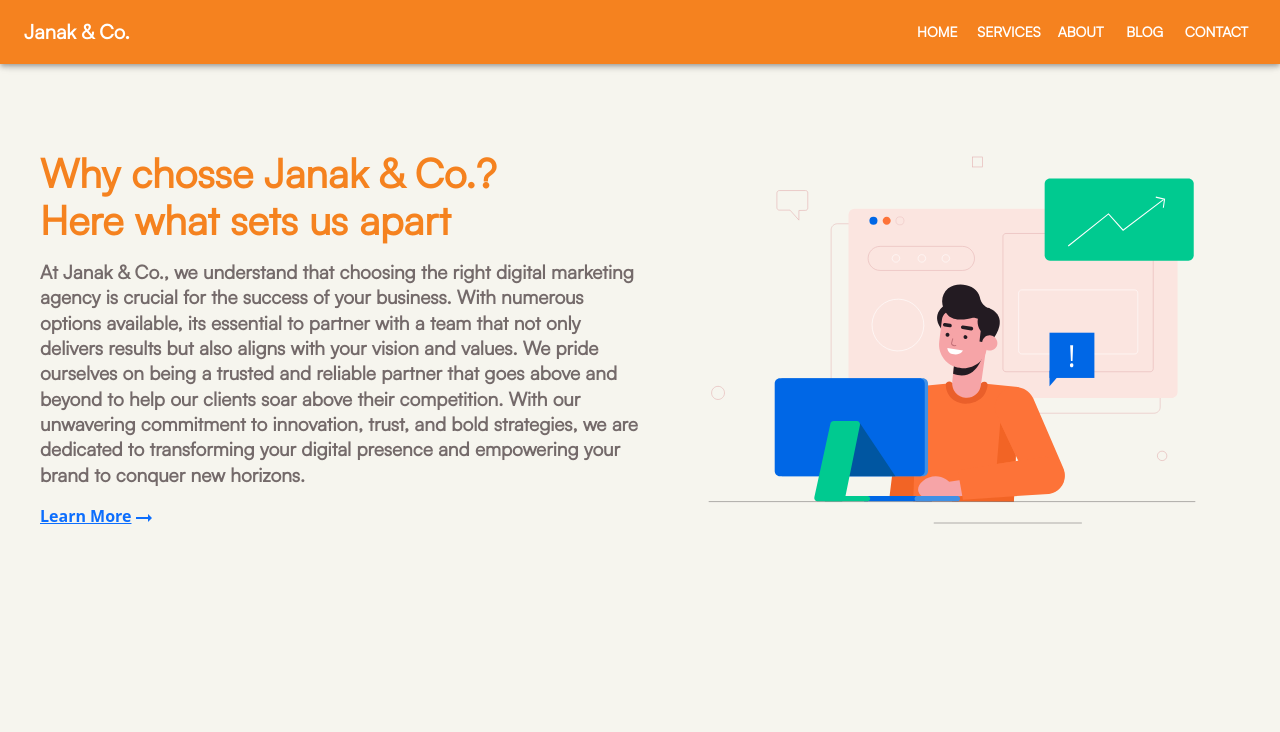
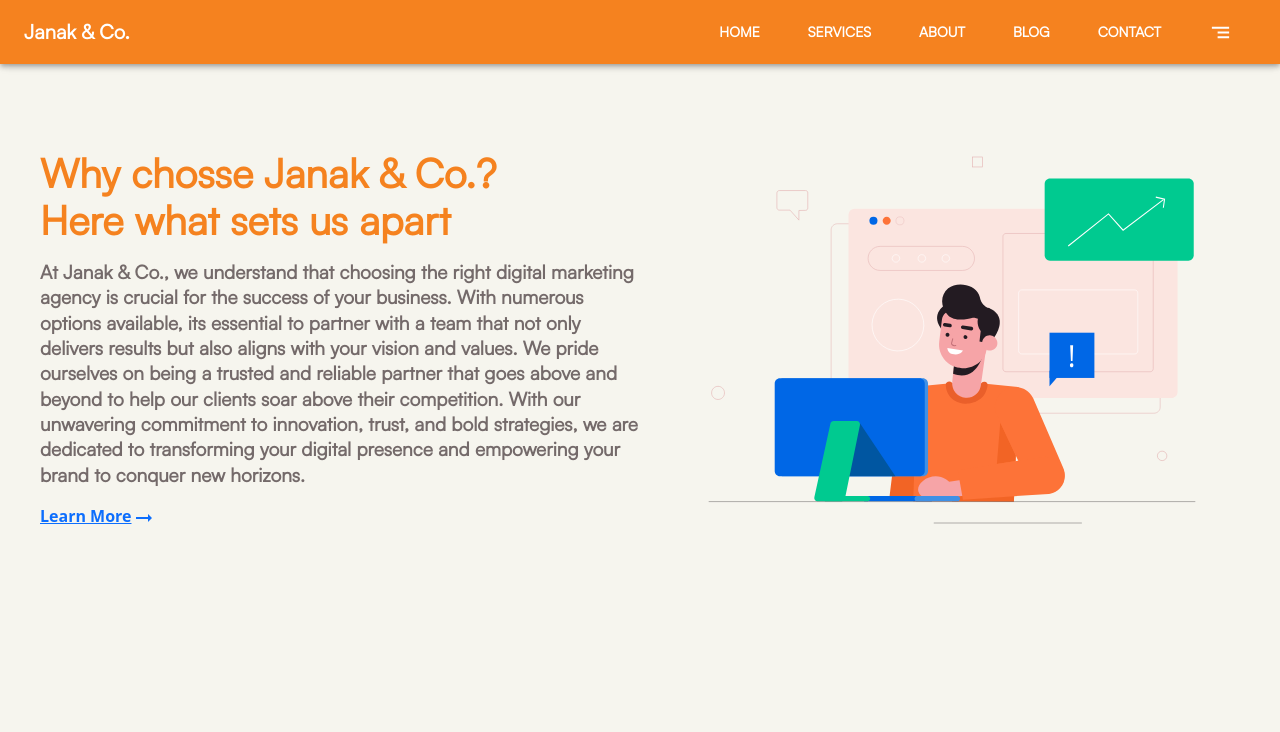
Before and after one commit to SACHINQEEP/janak_co, a React (Create React App) app: page /why-us in a window 1280 px wide. Shown: the top 732 px of the page. Built offline with nearby package versions, Linux system fonts and the light colour scheme.

Commit message:
Made some changes in UI

```diff
--- a/src/features/shared/components/loader.tsx
+++ b/src/features/shared/components/loader.tsx
@@ -1,10 +1,12 @@
 
 import CircularProgress from '@mui/material/CircularProgress';
 import Box from '@mui/material/Box';
+import webLogo from '../../../assets/logo.png'
 
 const AppLoader = () => {
     return (
-        <Box sx={{ height: '100dvh', display: 'flex', justifyContent: 'center', alignContent: 'center', alignItems: 'center' }}>
+        <Box sx={{ height: '100dvh', display: 'flex', flexDirection: 'column', justifyContent: 'center', alignContent: 'center', alignItems: 'center' }}>
+            <img src={webLogo} alt='logo' style={{ width: '110px' }} />
             <CircularProgress />
         </Box>
     );
--- a/src/features/shared/components/navbar.tsx
+++ b/src/features/shared/components/navbar.tsx
@@ -15,6 +15,8 @@ import Toolbar from '@mui/material/Toolbar';
 import Typography from '@mui/material/Typography';
 import * as React from 'react';
 import { useLocation, useNavigate } from 'react-router';
+
+import { MdOutlineSegment } from 'react-icons/md'
 
 
 interface Props {
@@ -53,6 +55,10 @@ const navItems = [
     {
         name: 'Contact',
         router: '/contact-us'
+    },
+    {
+        name: <MdOutlineSegment style={{ fontSize: '23px' }} />,
+        router: '/'
     }
 ]
 
@@ -109,7 +115,7 @@ const NavBar = (props: Props) => {
                             </Typography>
                             <Box sx={{ display: { xs: 'none', sm: 'block' }, }}>
                                 {navItems.map((item, i) => (
-                                    <Button onClick={() => handlesubmit(item.router)} key={i + 1} sx={{ color: '#fff' }} style={{ fontWeight: 'bold' }}>
+                                    <Button onClick={() => handlesubmit(item.router)} key={i + 1} sx={{ color: '#fff', padding: '0 1.5rem' }} style={{ fontWeight: 'bold' }}>
                                         {item.name}
                                     </Button>
                                 ))}
--- a/src/features/shared/components/whatsapp.tsx
+++ b/src/features/shared/components/whatsapp.tsx
@@ -1,4 +1,3 @@
-import whatappIcon from '../../../assets/whatsapp.svg'
 import { FaWhatsapp } from "react-icons/fa";
 import useMediaQuery from '@mui/material/useMediaQuery';
 
@@ -10,7 +9,7 @@ const AppWhatsapp = () => {
     return (
         <div style={{ position: "fixed", bottom: '1%', right: '1%', zIndex: 999999 }}>
             <a aria-label="Chat on WhatsApp" href="https://wa.me/7611188004?text=urlencodedtext where whatsappphonenumber is a full phone number in international format and urlencodedtext is the URL-encoded pre-filled message.">
-                {isMobile ? <FaWhatsapp style={{ fontSize: '40px', color: 'green', margin: '15px' }} /> : <img alt="Chat on WhatsApp" src={whatappIcon} />}
+                {isMobile ? <FaWhatsapp style={{ fontSize: '40px', color: 'green', margin: '15px' }} /> : <FaWhatsapp style={{ fontSize: '45px', color: 'green', margin: '15px' }} />}
             </a>
         </div>
     )
```
Also changed, not shown: src/assets/whatsapp.svg (deleted).
